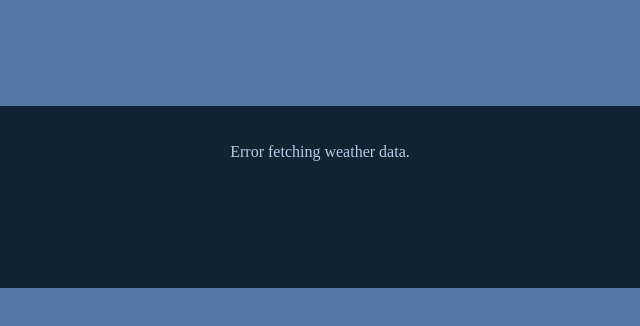
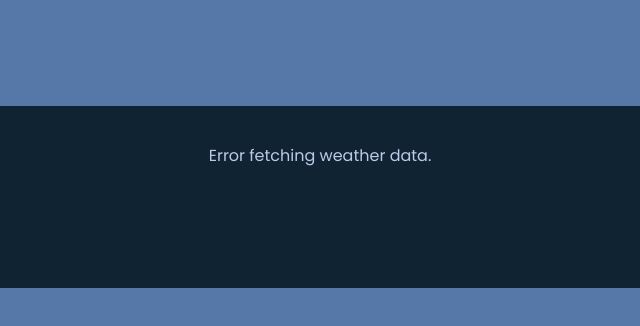
Before and after one commit to Javlonbek013/Weather-app, a plain HTML site: page index.html in a window 1280 px wide. Shown: the full height of the page, 320-960 px from the left. Drawn offline with Linux system fonts and the light colour scheme; no server answers.

Commit message:
aded font

```diff
--- a/index.html
+++ b/index.html
@@ -5,7 +5,7 @@
   <meta name="viewport" content="width=device-width, initial-scale=1" />
   <title>Weather App</title>
   <link rel="stylesheet" href="style.css" />
-  <link href="https://fonts.googleapis.com/css2?family=Poppins:wght@400;500;600&display=swap" rel="stylesheet">
+  <link href="https://fonts.googleapis.com/css2?family=Poppins:wght@300;400;500;600;700&display=swap" rel="stylesheet">
 
 </head>
 <body class="dark">
--- a/style.css
+++ b/style.css
@@ -7,6 +7,9 @@
   --light-bg: #aec0d1;
   --light-text: #222;
   --light-card: #ffffff;
+}
+body {
+  font-family: 'Poppins', sans-serif;
 }
 
 body.dark {
```
